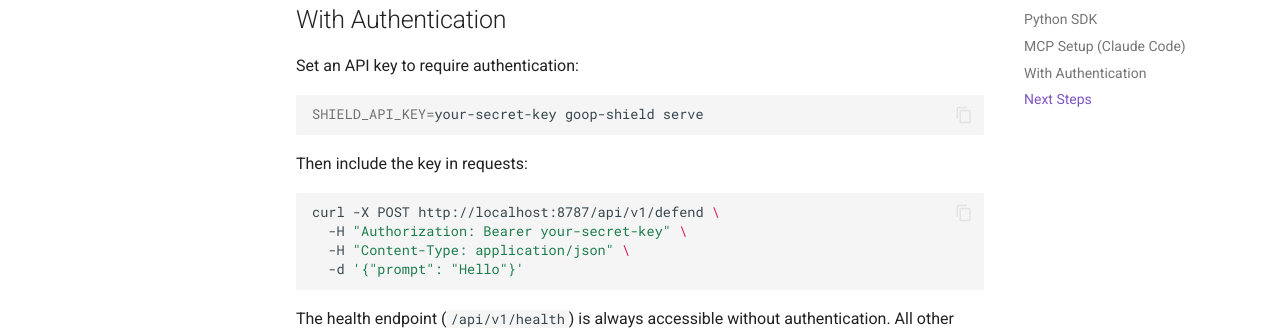
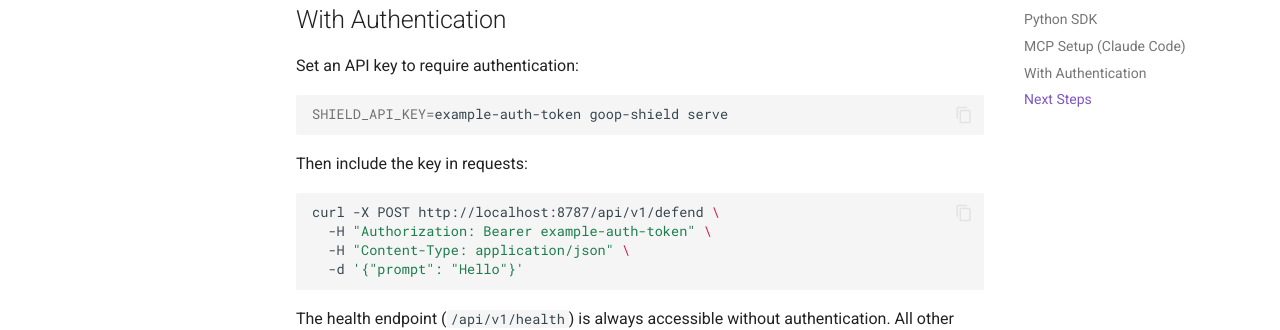
Before and after one commit to kobepaw/goop-shield-community, an MkDocs documentation site: the page built from docs/quickstart.md, in a window 1280 px wide and 900 px high, scrolled down 3053 px. Shown: the part 224-554 px from the top of the window. Built offline with MkDocs 1.6.1 and Material for MkDocs 9.7.7, drawn with Linux system fonts in a browser that asks for light colours; comment, search, counter and statistics services are not loaded.

````diff
--- a/docs/quickstart.md
+++ b/docs/quickstart.md
@@ -163,14 +163,14 @@ See [mcp-integration.md](mcp-integration.md) for Cursor, Windsurf, and other age
 Set an API key to require authentication:
 
 ```bash
-SHIELD_API_KEY=your-secret-key goop-shield serve
+SHIELD_API_KEY=example-auth-token goop-shield serve
 ```
 
 Then include the key in requests:
 
 ```bash
 curl -X POST http://localhost:8787/api/v1/defend \
-  -H "Authorization: Bearer your-secret-key" \
+  -H "Authorization: Bearer example-auth-token" \
   -H "Content-Type: application/json" \
   -d '{"prompt": "Hello"}'
 ```
````
Also changed, not shown: 2 other files.
